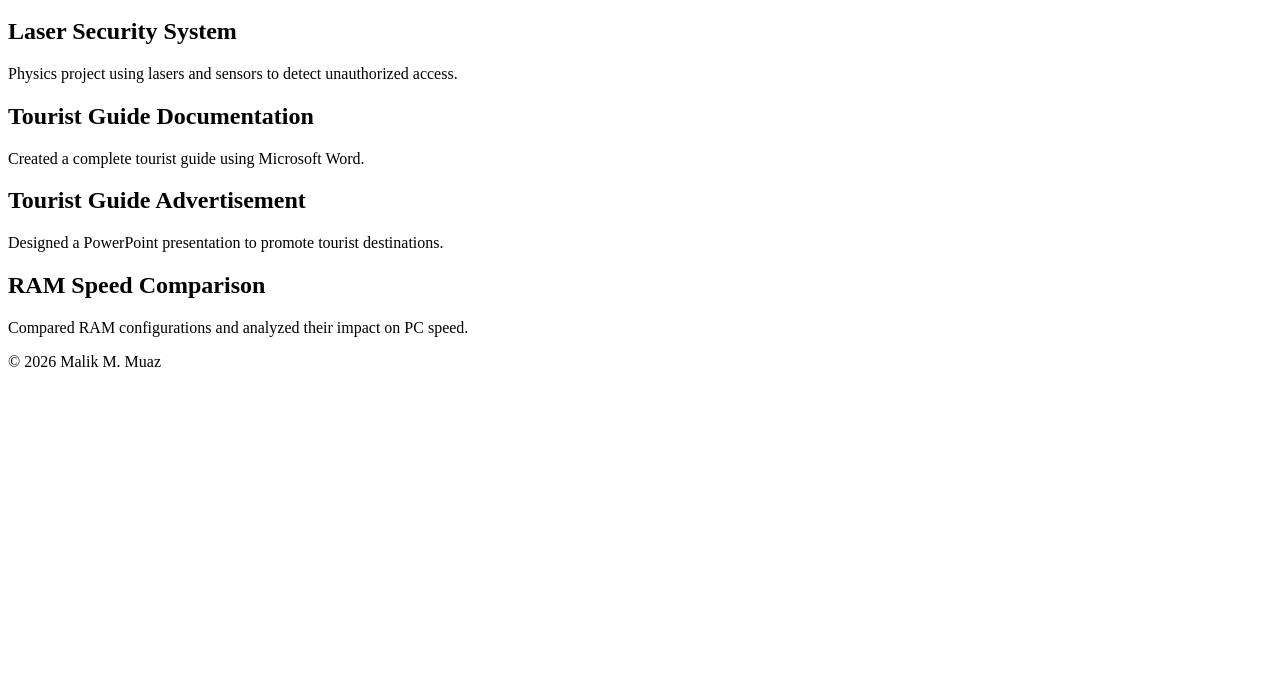
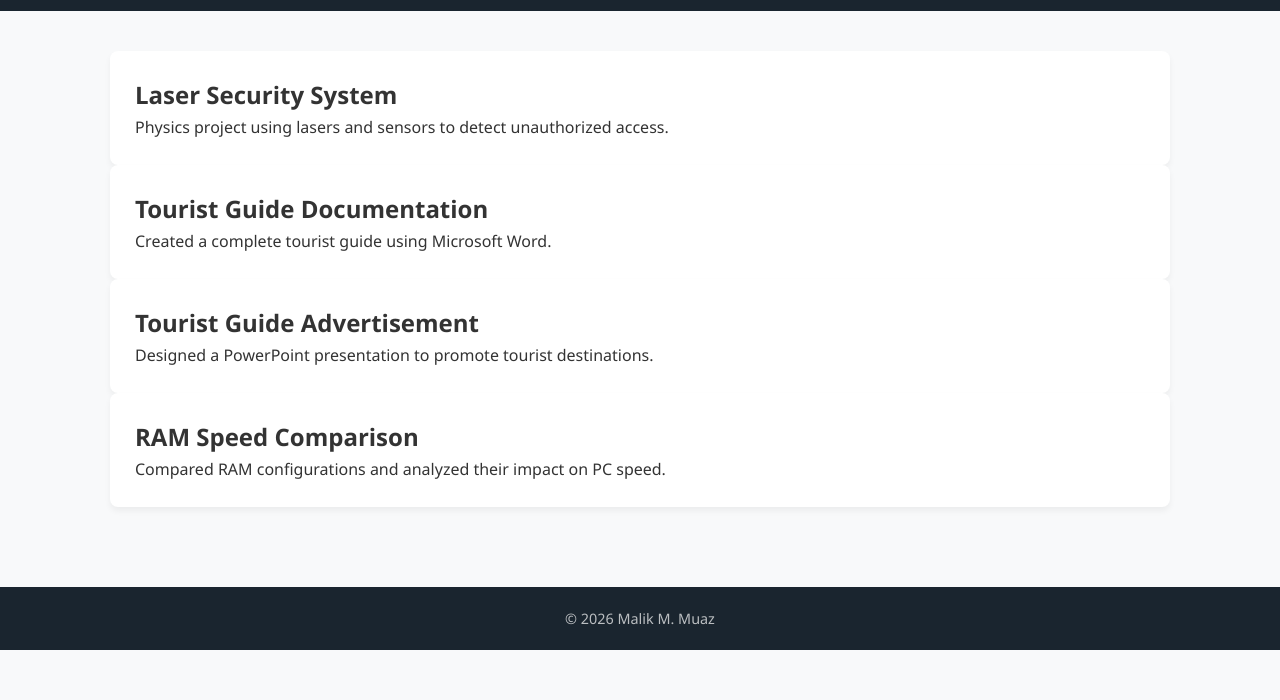
Before and after one commit to maazmalik12123-crypto/personal-portfolio, a plain HTML site: page projects.html in a window 1280 px wide. Shown: the part 100-800 px from the top of the page. Drawn offline with Linux system fonts and the light colour scheme.

Commit message:
Update projects.html

```diff
--- a/projects.html
+++ b/projects.html
@@ -8,7 +8,7 @@
 
 <title>Projects</title>
 
-<link rel="stylesheet" href="projects.html">
+<link rel="stylesheet" href="style.css">
 
 </head>
 
```
